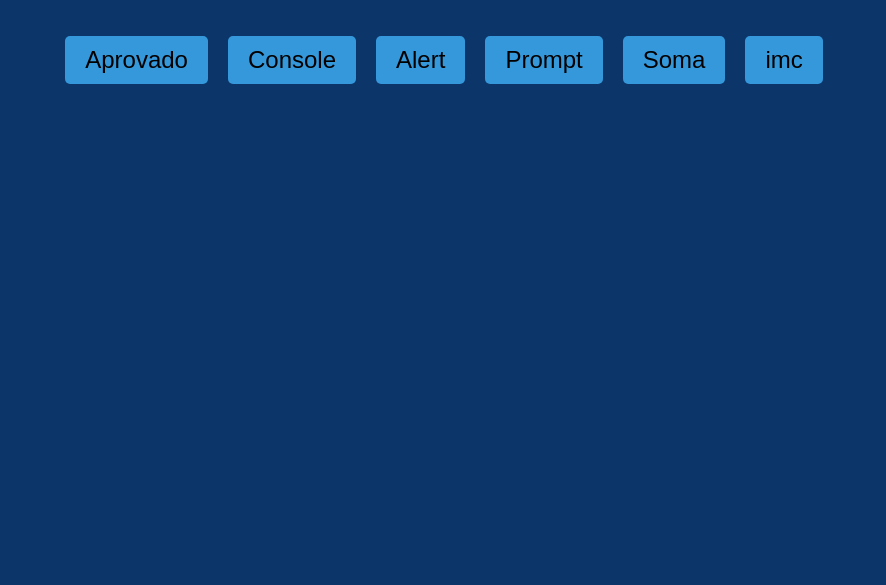
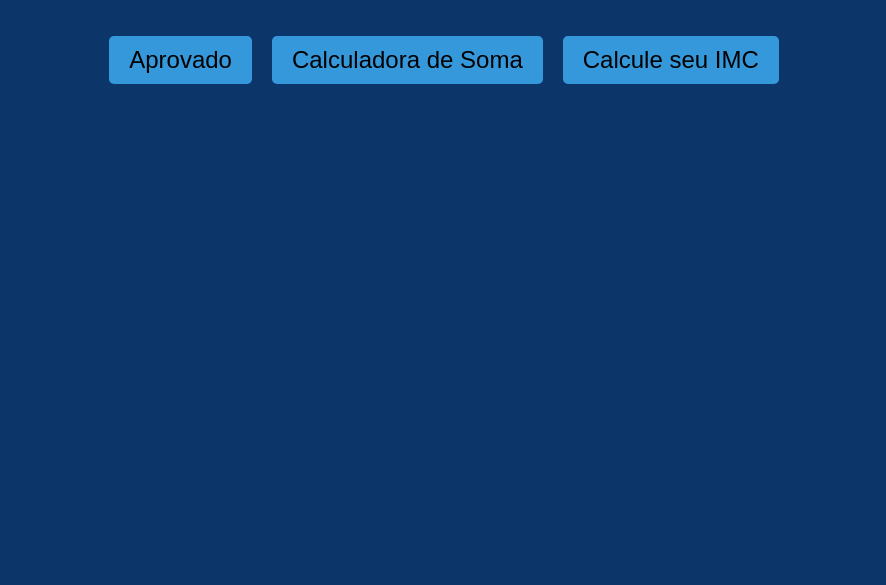
Before and after one commit to l-waz/cursojs, a plain HTML site: page index.html in a window 1280 px wide. Shown: the part 215-800 px from the top of the page, without its empty margins (196-1082 px from the left). Drawn offline with Linux system fonts and the light colour scheme.

Commit message:
Update index.html

```diff
--- a/index.html
+++ b/index.html
@@ -12,11 +12,8 @@
     </header>
     <main class="container">
         <button onclick="Aprovado()" class="button">Aprovado</button>
-        <button onclick="mensagemConsole()" class="button">Console</button>
-        <button onclick="alertaJava()" class="button">Alert</button>
-        <button onclick="cidadePreferida()" class="button">Prompt</button>
-        <button onclick="resultadoSoma()" class="button">Soma</button>
-        <button onclick="imc()" class="button">imc</button>
+        <button onclick="resultadoSoma()" class="button">Calculadora de Soma</button>
+        <button onclick="imc()" class="button">Calcule seu IMC</button>
     </main>
 
       <script src="app.js"></script>
```
